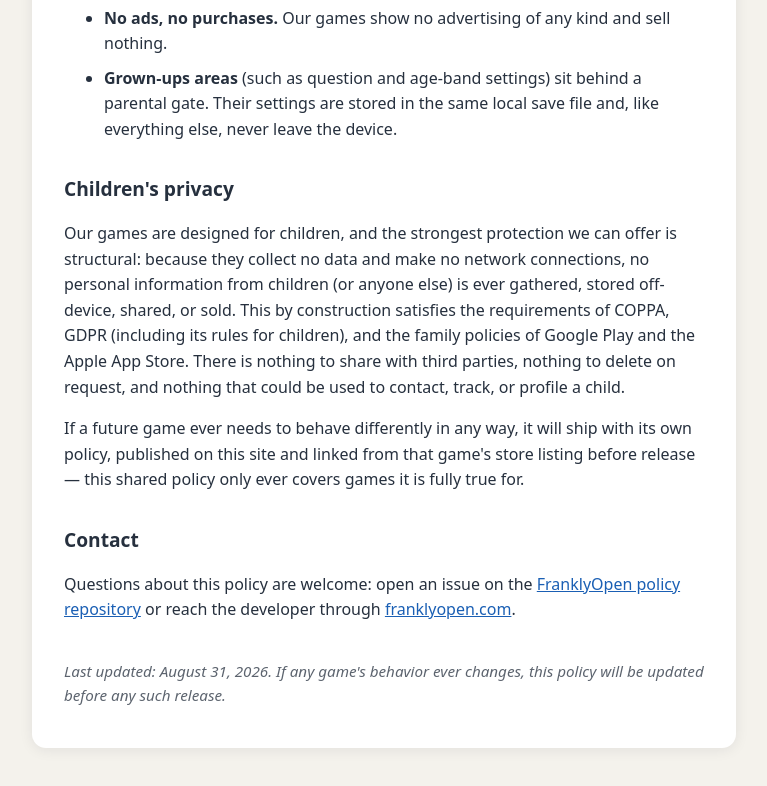
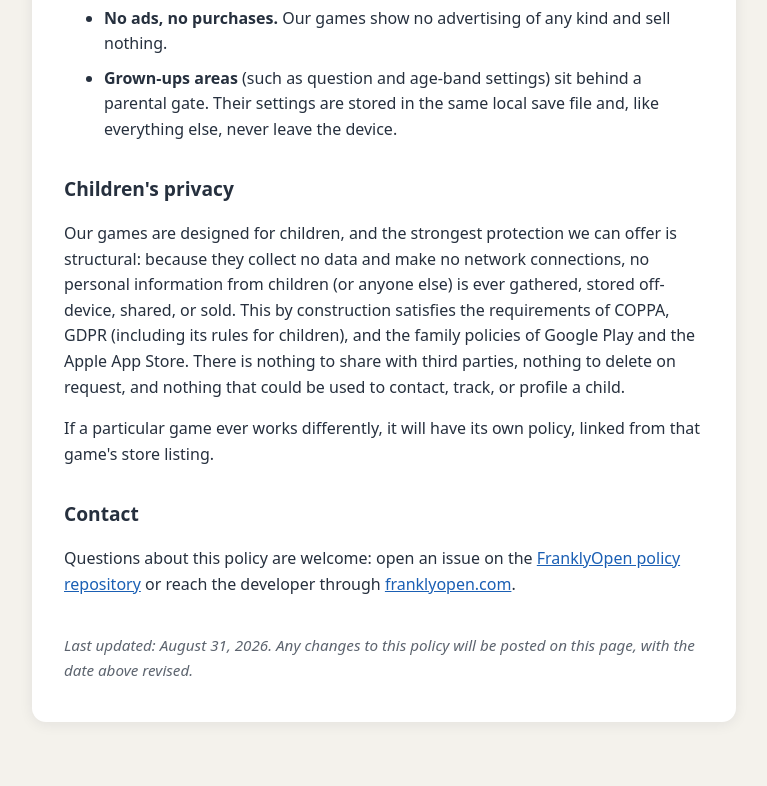
Before and after one commit to FranklyOpen-com/PrivacyPolicy, a plain HTML site: page index.html in a window 1280 px wide. Shown: the part 677-1463 px from the top of the page, without its empty margins (256-1023 px from the left). Drawn offline with Linux system fonts and the light colour scheme.

Commit message:
Soften the change-policy language: one calm update clause instead of vows

```diff
--- a/index.html
+++ b/index.html
@@ -90,10 +90,8 @@ Apple App Store. There is nothing to share with third parties, nothing
 to delete on request, and nothing that could be used to contact, track,
 or profile a child.</p>
 
-<p>If a future game ever needs to behave differently in any way, it
-will ship with its own policy, published on this site and linked from
-that game's store listing before release — this shared policy only ever
-covers games it is fully true for.</p>
+<p>If a particular game ever works differently, it will have its own
+policy, linked from that game's store listing.</p>
 
 <h2>Contact</h2>
 
@@ -102,8 +100,8 @@ covers games it is fully true for.</p>
 policy repository</a> or reach the developer through
 <a href="https://franklyopen.com">franklyopen.com</a>.</p>
 
-<footer>Last updated: August 31, 2026. If any game's behavior ever
-changes, this policy will be updated before any such release.</footer>
+<footer>Last updated: August 31, 2026. Any changes to this policy will
+be posted on this page, with the date above revised.</footer>
 </div>
 </div>
 </body>
```
Also changed, not shown: 1 other file.
